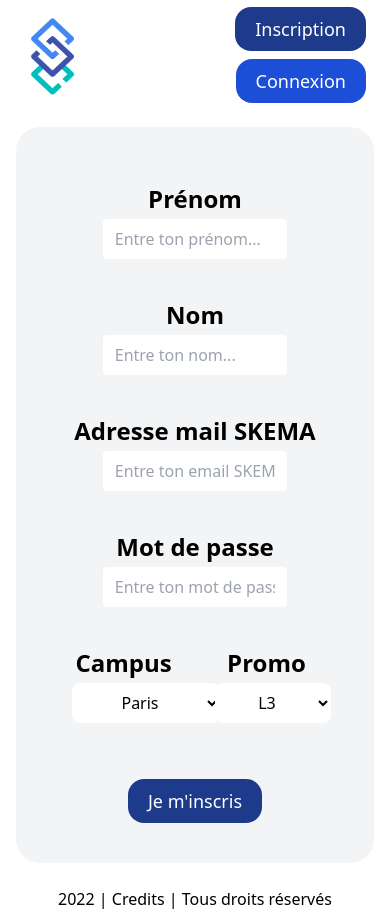
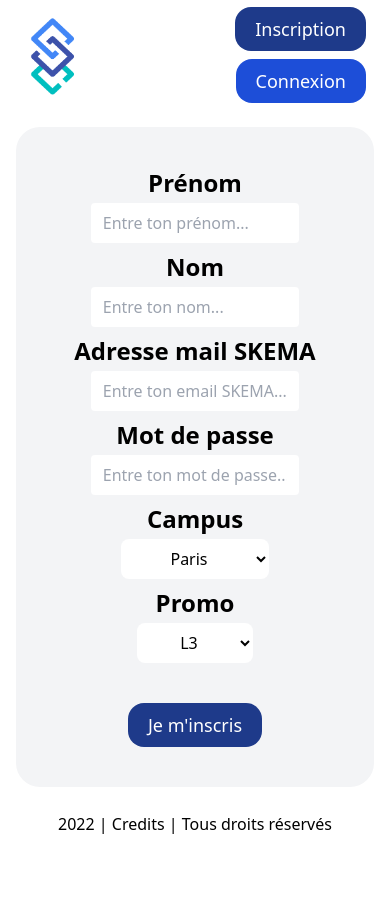
Before and after one commit to cypg09/plateforme-intervenants-frontend, a Next.js app: page /inscription/InscriptionForm in a window 390 px wide. After the commit the page ends 844 px from the top, so only its background shows below. Built offline with nearby package versions, Linux system fonts and the light colour scheme.

Commit message:
Updated Inscription form

```diff
--- a/components/common/FormInput.js
+++ b/components/common/FormInput.js
@@ -3,7 +3,7 @@ import Label from "../ui/Form/Label";
 
 export default function FormInput({ label, placeholder, type }) {
   return(
-    <div className="m-5 space-y-1">
+    <div className="m-1 space-y-1 lg:m-5">
       <Label label={label} />
       <Input placeholder={placeholder} type={type} />
     </div>
--- a/components/common/FormSelect.js
+++ b/components/common/FormSelect.js
@@ -3,7 +3,7 @@ import Select from "../ui/Form/Select";
 
 export default function FormSelect({ label, placeholder, optionsValues }) {
   return(
-    <div className="m-5 space-y-1">
+    <div className="m-1 space-y-1 lg:m-5">
       <Label label={label} />
       <Select placeholder={placeholder} optionsValues={optionsValues} />
     </div>
--- a/pages/inscription/InscriptionForm.js
+++ b/pages/inscription/InscriptionForm.js
@@ -5,6 +5,7 @@ import Submit from "../../components/ui/Form/Submit";
 
 export default function InscriptionForm() {
   return(
+    <div className="m-auto w-full lg:w-1/2">
       <FormLayout>
         <div className="col-span-6 lg:col-span-3">
           <FormInput
@@ -32,14 +33,14 @@ export default function InscriptionForm() {
             type="password"
           />
         </div>
-    <div className="col-span-3 lg:text-right">
+      <div className="col-span-6 md:col-span-3 lg:text-right">
           <FormSelect
             label="Campus"
             placeholder="Paris"
             optionsValues={["Paris", "Lille", "Nice", "Belo", "Raleigh"]}
           />
         </div>
-      <div className="col-span-3 lg:text-left">
+        <div className="col-span-6 md:col-span-3 lg:text-left">
           <FormSelect
             label="Promo"
             placeholder="L3"
@@ -53,5 +54,6 @@ export default function InscriptionForm() {
           />
         </div>
       </FormLayout>
+    </div>
   );
   }
```
Lines whose indentation alone changed are shown as unchanged.
